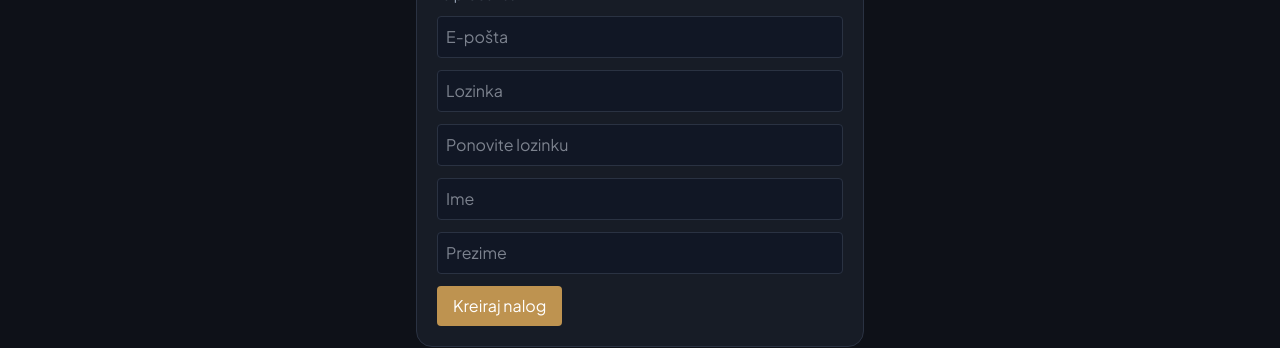
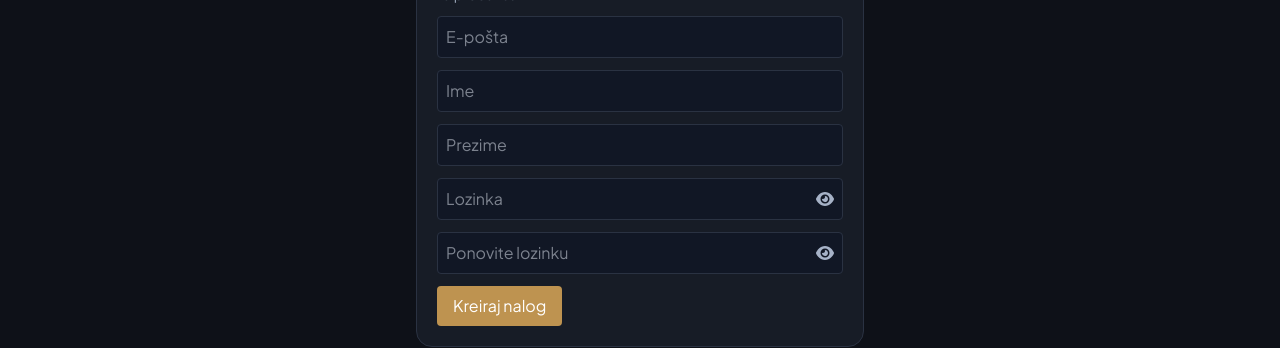
Before and after one commit to dejannr/watchapp, a Next.js app: page /register in a window 1280 px wide. Shown: the part 202-550 px from the top of the page. Built offline with nearby package versions, Linux system fonts and the light colour scheme; no server answers.

Commit message:
registration;

```diff
--- a/src/components/forms/register-form.tsx
+++ b/src/components/forms/register-form.tsx
@@ -2,6 +2,8 @@
 
 import Link from 'next/link';
 import { useState } from 'react';
+import { faEye, faEyeSlash } from '@fortawesome/free-solid-svg-icons';
+import { FontAwesomeIcon } from '@fortawesome/react-fontawesome';
 import { zodResolver } from '@hookform/resolvers/zod';
 import { useForm } from 'react-hook-form';
 import { z } from 'zod';
@@ -15,6 +17,8 @@ export function RegisterForm() {
   const notify = useNotify();
   const [error, setError] = useState('');
   const [verificationToken, setVerificationToken] = useState('');
+  const [showPassword, setShowPassword] = useState(false);
+  const [showConfirmPassword, setShowConfirmPassword] = useState(false);
   const { register, handleSubmit, formState, reset } = useForm<FormValues>({
     resolver: zodResolver(registerSchema),
   });
@@ -49,20 +53,44 @@ export function RegisterForm() {
         Novi nalozi počinju kao kupci. Kasnije možete podneti zahtev za prodavca.
       </p>
       <input className="w-full rounded border p-2" placeholder="E-pošta" {...register('email')} />
+      <input className="w-full rounded border p-2" placeholder="Ime" {...register('firstName')} />
+      <input className="w-full rounded border p-2" placeholder="Prezime" {...register('lastName')} />
+      <div className="relative">
         <input
-        className="w-full rounded border p-2"
-        type="password"
+          className="w-full rounded border p-2 pr-10"
+          type={showPassword ? 'text' : 'password'}
           placeholder="Lozinka"
           {...register('password')}
         />
+        <button
+          type="button"
+          className="absolute right-2 top-1/2 -translate-y-1/2 text-[var(--muted)] transition-colors hover:text-[var(--text)]"
+          onClick={() => setShowPassword((value) => !value)}
+          aria-label={showPassword ? 'Sakrij lozinku' : 'Prikaži lozinku'}
+        >
+          <FontAwesomeIcon icon={showPassword ? faEyeSlash : faEye} className="h-4 w-4" aria-hidden="true" />
+        </button>
+      </div>
+      <div className="relative">
         <input
-        className="w-full rounded border p-2"
-        type="password"
+          className="w-full rounded border p-2 pr-10"
+          type={showConfirmPassword ? 'text' : 'password'}
           placeholder="Ponovite lozinku"
           {...register('confirmPassword')}
         />
-      <input className="w-full rounded border p-2" placeholder="Ime" {...register('firstName')} />
-      <input className="w-full rounded border p-2" placeholder="Prezime" {...register('lastName')} />
+        <button
+          type="button"
+          className="absolute right-2 top-1/2 -translate-y-1/2 text-[var(--muted)] transition-colors hover:text-[var(--text)]"
+          onClick={() => setShowConfirmPassword((value) => !value)}
+          aria-label={showConfirmPassword ? 'Sakrij potvrdu lozinke' : 'Prikaži potvrdu lozinke'}
+        >
+          <FontAwesomeIcon
+            icon={showConfirmPassword ? faEyeSlash : faEye}
+            className="h-4 w-4"
+            aria-hidden="true"
+          />
+        </button>
+      </div>
       {formState.errors.password && (
         <p className="text-sm text-red-700">{formState.errors.password.message}</p>
       )}
```
Lines whose indentation alone changed are shown as unchanged.
